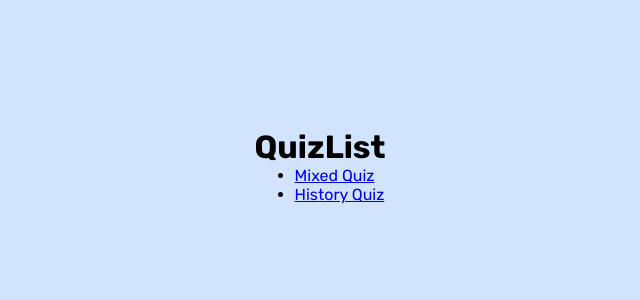
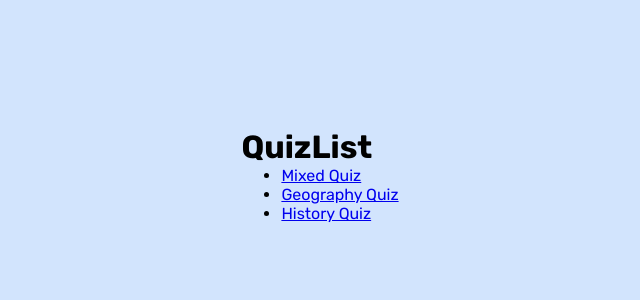
Before and after one commit to Zajecia-PJATK/projektprogramistyczny-Filiposki54, a React (Create React App) app in the folder projekt-quiz-app/: page /quizList in a window 1280 px wide. Shown: the top 300 px of the page, without its empty margins (320-960 px from the left). Built offline with nearby package versions, Linux system fonts and the light colour scheme.

Commit message:
:-1:
Zrobione ile sie da :(

```diff
--- a/projekt-quiz-app/src/Pages/Menu.js
+++ b/projekt-quiz-app/src/Pages/Menu.js
@@ -8,10 +8,6 @@ const Menu = () => {
       <Link to='/quizList'>
         <span className='menu-link'>Zagraj</span>
       </Link>
-      <br></br>
-      <Link to='/addQuiz'>
-        <samp className='menu-link'>Dodaj własny Quiz</samp>
-      </Link>
     </div>
   );
 };
--- a/projekt-quiz-app/src/Pages/QuizPage.js
+++ b/projekt-quiz-app/src/Pages/QuizPage.js
@@ -20,7 +20,6 @@ const QuizPage = () => {
       setScore(score + 1);
     }
     setCurrentQuestion(currentQuestion + 1);
-    alert(score);
   };
 
   const handleChange = (event) => {
--- a/projekt-quiz-app/src/Pages/ScoreBorad.js
+++ b/projekt-quiz-app/src/Pages/ScoreBorad.js
@@ -1,16 +1,44 @@
-import React, { useContext } from 'react';
+import React, { useContext, useReducer } from 'react';
+import { Link } from 'react-router-dom';
 import { QuizContext } from '../helpers/Contexts';
 
+const initialState = [];
+
+const scoreBoardReducer = (state, action) => {
+  switch (action.type) {
+    case 'ADD_PLAYER':
+      return [...state, action.payload];
+    default:
+      return state;
+  }
+};
+
 const ScoreBoard = () => {
+  const [scoreBoard, dispatch] = useReducer(scoreBoardReducer, initialState);
   const { score, setScore, name, setName } = useContext(QuizContext);
 
-  const restartScore = () => {
+  const saveScore = () => {
     setScore(0);
+    setName('');
+    dispatch({
+      type: 'ADD_PLAYER',
+      payload: { name: name, score: score },
+    });
   };
   return (
     <>
-      <h2>{score}</h2>
-      <button onClick={restartScore}>Save and return</button>
+      <h2>Twój wynik:{score}</h2>
+      <button onClick={saveScore}>Zapisz wynik</button>
+      <Link to='/'>Wróć do strony głównej</Link>
+      <div>
+        {scoreBoard.map((player, index) => (
+          <div key={index}>
+            <p>
+              {player.name}:{player.score}
+            </p>
+          </div>
+        ))}
+      </div>
     </>
   );
 };
--- a/projekt-quiz-app/src/helpers/quizzes.json
+++ b/projekt-quiz-app/src/helpers/quizzes.json
@@ -56,37 +56,112 @@
     ]
   },
   {
+    "title": "Geography Quiz",
+    "questions": [
+      {
+        "question": "Which is the largest continent?",
+        "type": "singleChoice",
+        "answers": [
+          { "answer": "Africa", "correct": false },
+          { "answer": "Asia", "correct": true },
+          { "answer": "Europe", "correct": false },
+          { "answer": "North America", "correct": false }
+        ]
+      },
+      {
+        "question": "Select all the oceans from the following list: [Atlantic, Pacific, Indian, Arctic, Southern]",
+        "type": "multipleChoice",
+        "answers": [
+          { "answer": "Atlantic", "correct": true },
+          { "answer": "Pacific", "correct": true },
+          { "answer": "Indian", "correct": true },
+          { "answer": "Arctic", "correct": true },
+          { "answer": "Southern", "correct": false }
+        ]
+      },
+      {
+        "question": "Is the statement 'Africa is the smallest continent' true or false?",
+        "type": "trueFalse",
+        "answers": [
+          { "answer": "True", "correct": false },
+          { "answer": "False", "correct": true }
+        ]
+      },
+      {
+        "question": "What is the capital of Australia?",
+        "type": "shortAnswer",
+        "answers": [{ "answer": "Canberra", "correct": true }]
+      },
+      {
+        "question": "Select the correct word to complete the sentence: The Amazon River is located in _____.",
+        "type": "selectFromList",
+        "answers": [
+          { "answer": "Africa", "correct": false },
+          { "answer": "Asia", "correct": false },
+          { "answer": "Europe", "correct": false },
+          { "answer": "South America", "correct": true }
+        ]
+      },
+      {
+        "question": "Fill in the blank: The capital of _____ is Canberra.",
+        "type": "fillInTheBlank",
+        "answers": [{ "answer": "Australia", "correct": true }]
+      }
+    ]
+  },
+  {
     "title": "History Quiz",
     "questions": [
       {
-        "question": "Who was the first president of the United States?",
+        "question": "Who was the first President of the United States?",
         "type": "singleChoice",
         "answers": [
           { "answer": "George Washington", "correct": true },
-          { "answer": "John Adams", "correct": false },
           { "answer": "Thomas Jefferson", "correct": false },
-          { "answer": "Benjamin Franklin", "correct": false }
+          { "answer": "Abraham Lincoln", "correct": false },
+          { "answer": "Franklin D. Roosevelt", "correct": false }
         ]
       },
       {
-        "question": "In what year did World War II begin?",
-        "type": "singleChoice",
+        "question": "Which of the following countries were not part of the Axis powers in World War II?",
+        "type": "multipleChoice",
         "answers": [
-          { "answer": "1939", "correct": true },
-          { "answer": "1940", "correct": false },
-          { "answer": "1941", "correct": false },
-          { "answer": "1942", "correct": false }
+          { "answer": "Germany", "correct": false },
+          { "answer": "Italy", "correct": false },
+          { "answer": "Japan", "correct": false },
+          { "answer": "United States", "correct": true },
+          { "answer": "Soviet Union", "correct": true }
         ]
       },
       {
-        "question": "Which event marked the end of World War II?",
-        "type": "singleChoice",
+        "question": "Is the statement 'The American Revolution began in 1776' true or false?",
+        "type": "trueFalse",
         "answers": [
-          { "answer": "Battle of Stalingrad", "correct": false },
-          { "answer": "D-Day", "correct": false },
-          { "answer": "Battle of the Bulge", "correct": false },
-          { "answer": "Surrender of Japan", "correct": true }
+          { "answer": "True", "correct": true },
+          { "answer": "False", "correct": false }
         ]
+      },
+      {
+        "question": "Who wrote the Communist Manifesto?",
+        "type": "shortAnswer",
+        "answers": [
+          { "answer": "Karl Marx and Friedrich Engels", "correct": true }
+        ]
+      },
+      {
+        "question": "Select the correct name for the period of European history known as the 'Dark Ages'",
+        "type": "selectFromList",
+        "answers": [
+          { "answer": "Middle Ages", "correct": false },
+          { "answer": "Ancient Times", "correct": false },
+          { "answer": "Early Modern Period", "correct": false },
+          { "answer": "Dark Ages", "correct": true }
+        ]
+      },
+      {
+        "question": "Fill in the blank: The _____ War was fought between the United States and Mexico.",
+        "type": "fillInTheBlank",
+        "answers": [{ "answer": "Mexican-American", "correct": true }]
       }
     ]
   }
--- a/projekt-quiz-app/src/styles/quizPage.scss
+++ b/projekt-quiz-app/src/styles/quizPage.scss
@@ -1,9 +1,9 @@
 @import './varibles.scss';
 
-.name-prompt-container {
-}
-.name-prompt-label {
-}
+// .name-prompt-container {
+// }
+// .name-prompt-label {
+// }
 
 .quiz-container {
   width: 50%;
@@ -16,8 +16,8 @@
   border-radius: $border-radius;
 }
 
-.quiz-title {
-}
+// .quiz-title {
+// }
 
 .quiz-question {
   padding-left: 10px;
```
